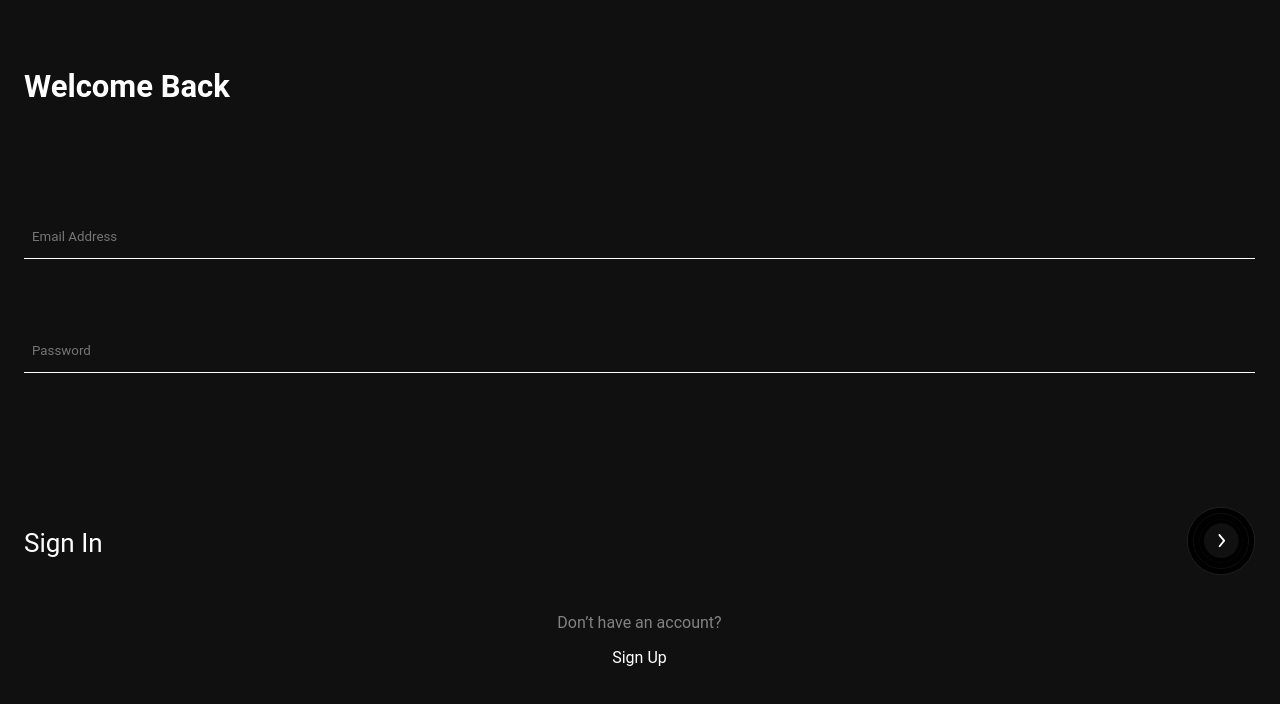
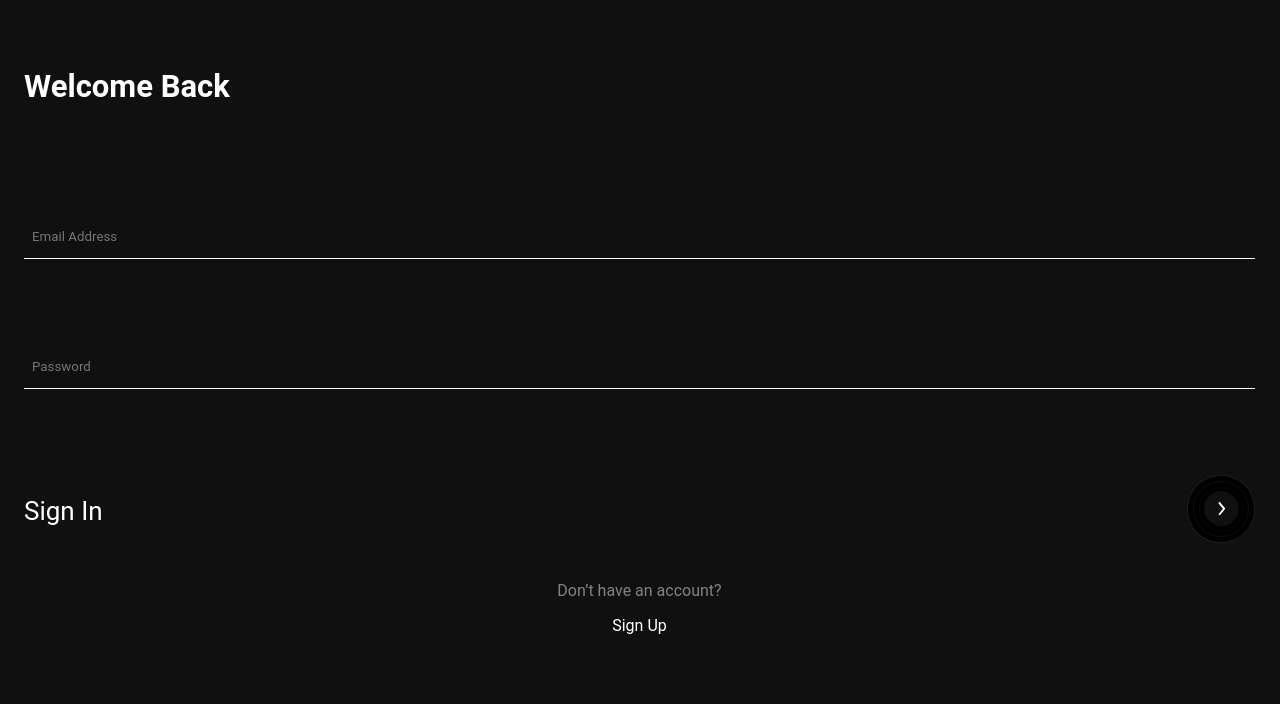
Before and after one commit to unegbuclinton/projectmanagement, a React (Create React App) app: page /login in a window 1280 px wide. Shown: the top 704 px of the page. Built offline with nearby package versions, Linux system fonts and the light colour scheme.

Commit message:
added validation  to login form

```diff
--- a/package.json
+++ b/package.json
@@ -17,7 +17,8 @@
     "react-scripts": "5.0.1",
     "styled-components": "^5.3.5",
     "typescript": "^4.4.2",
-    "web-vitals": "^2.1.0"
+    "web-vitals": "^2.1.0",
+    "yup": "^0.32.11"
   },
   "scripts": {
     "start": "react-scripts start",
--- /dev/null
+++ b/src/components/atoms/ErrorMessage/index.tsx
@@ -0,0 +1,18 @@
+import React from 'react';
+import styled from 'styled-components';
+import { COLORS } from '../../../constants/colors';
+import { FONTSIZES } from '../../../constants/fonts';
+
+interface Props {
+  text: string;
+}
+const ErrorMessage: React.FC<Props> = ({ text }) => {
+  return <TextMessage>{text}</TextMessage>;
+};
+
+export default ErrorMessage;
+
+const TextMessage = styled.p`
+  color: ${COLORS.white};
+  font-size: ${FONTSIZES.small};
+`;
--- a/src/pages/Login/index.tsx
+++ b/src/pages/Login/index.tsx
@@ -1,7 +1,9 @@
 import { useFormik } from 'formik';
 import React from 'react';
+import ErrorMessage from '../../components/atoms/ErrorMessage';
 import InputField from '../../components/atoms/input/Input';
 import { DPIconStartBtn } from '../../icons';
+import { loginSchema } from '../../validation/Schema';
 import { LoginForm, LoginHeader, LoginWrapper } from './styles';
 
 const LoginPage: React.FC<{}> = () => {
@@ -14,15 +16,18 @@ const LoginPage: React.FC<{}> = () => {
       email: '',
       password: '',
     },
+    validationSchema: loginSchema,
 
     onSubmit: (values: values) => {
       console.log(values);
     },
   });
+  console.log(formik.errors);
   return (
     <LoginWrapper>
       <LoginHeader>Welcome Back </LoginHeader>
       <LoginForm onSubmit={formik.handleSubmit}>
+        <div className="input-wrapper">
           <InputField
             type="text"
             placeholder="Email Address"
@@ -33,7 +38,12 @@ const LoginPage: React.FC<{}> = () => {
             onBlur={formik.handleBlur}
             value={formik.values.email}
           />
+          {formik.touched.email && formik.errors.email ? (
+            <ErrorMessage text={formik.errors.email} />
+          ) : null}
+        </div>
 
+        <div className="input-wrapper">
           <InputField
             type="text"
             placeholder="Password"
@@ -44,6 +54,10 @@ const LoginPage: React.FC<{}> = () => {
             onBlur={formik.handleBlur}
             value={formik.values.password}
           />
+          {formik.touched.password && formik.errors.password ? (
+            <ErrorMessage text={formik.errors.password} />
+          ) : null}
+        </div>
         <div className="cta-box">
           <p className="cta-box__text"> Sign In</p>
           <button type="submit">
--- a/src/pages/Login/styles.tsx
+++ b/src/pages/Login/styles.tsx
@@ -14,11 +14,14 @@ export const LoginHeader = styled.h1`
 `;
 
 export const LoginForm = styled.form`
-  .login-input {
-    background-color: transparent;
-    border-bottom: 1px solid ${COLORS.white};
-    padding-left: 0.8rem;
+  .input-wrapper {
     margin-bottom: 7rem;
+    .login-input {
+      background-color: transparent;
+      border-bottom: 1px solid ${COLORS.white};
+      padding-left: 0.8rem;
+      margin-bottom: 1.6rem;
+    }
   }
 
   .cta-box {
--- /dev/null
+++ b/src/validation/Schema.tsx
@@ -0,0 +1,6 @@
+import * as Yup from 'yup';
+
+export const loginSchema = Yup.object({
+  email: Yup.string().email('Invalid Email').required('Email is Required'),
+  password: Yup.string().required('Password is Required'),
+});
```
Also changed, not shown: 1 other file (tests, documents, lock files or other folders). Lines whose indentation alone changed are shown as unchanged.
